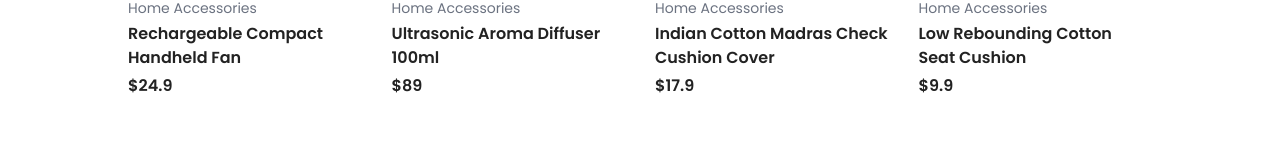
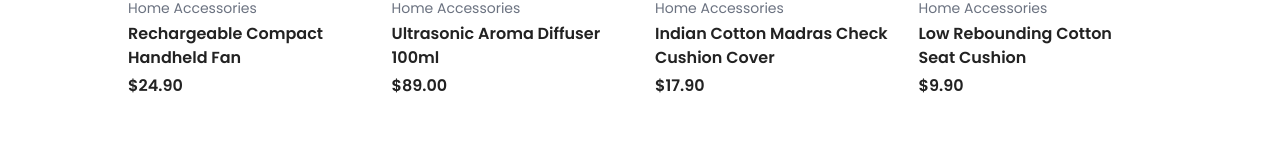
Before and after one commit to zgawlak/ecommerce-shop, a React (Create React App) app: page / in a window 1280 px wide. Shown: the part 430-594 px from the top of the page. Built offline with nearby package versions, Linux system fonts and the light colour scheme.

Commit message:
Add number formatter to prices

```diff
--- a/src/components/Product.js
+++ b/src/components/Product.js
@@ -6,6 +6,12 @@ import { CartContext } from '../contexts/CartContext';
 const Product = ({ product }) => {
   const { addToCart } = useContext(CartContext);
   const { id, image, category, title, price } = product;
+
+  const CADollar = new Intl.NumberFormat('en-CA', {
+    style: 'currency',
+    currency: 'CAD',
+  });
+
   return <div>
     <div className="border border-[#e4e4e4] h-[300px] mb-4 relative overflow-hidden group transition">
       <div className="w-full h-full flex justify-center items-center">
@@ -31,7 +37,7 @@ const Product = ({ product }) => {
       <Link to={`/product/${id}`}>
         <h2 className="font-semibold mb-1">{title}</h2>
       </Link>
-      <div className="font-semibold">${price}</div>
+      <div className="font-semibold">{CADollar.format(price)}</div>
     </div>
   </div>;
 };
```
